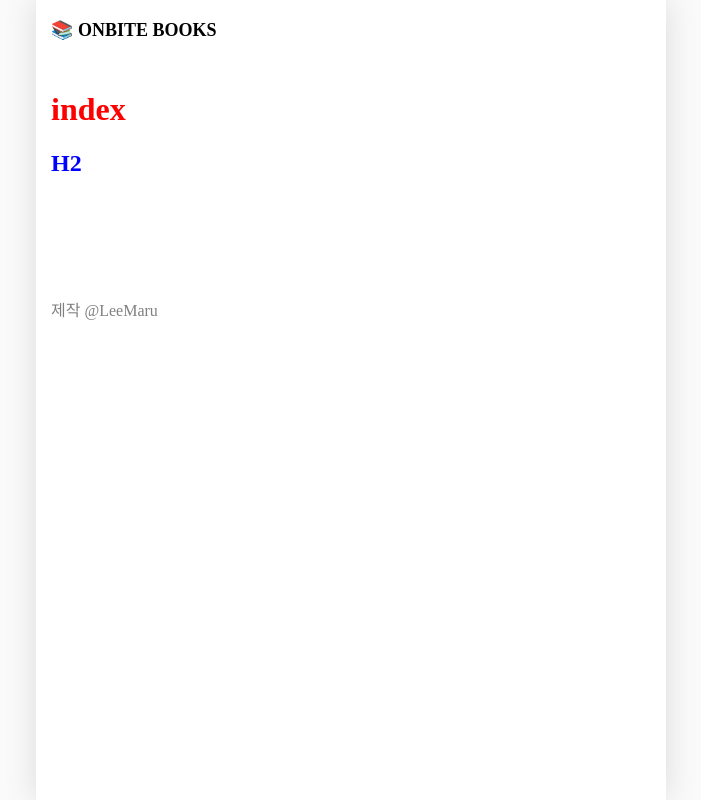
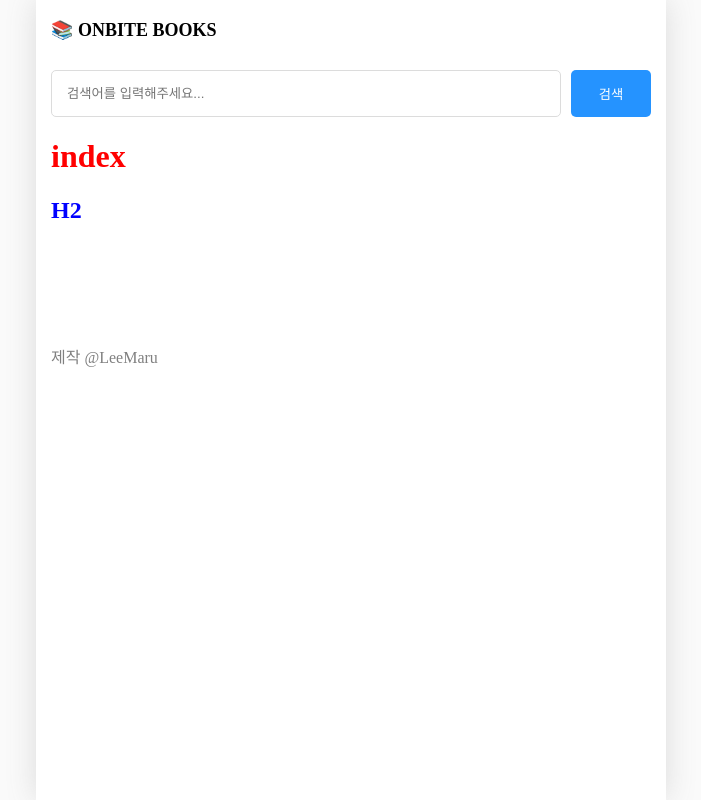
Before and after one commit to maru-dev4905/ONEBITE-NEXTJS, a Next.js app in the folder section02/: page / in a window 1280 px wide. Shown: the whole page, without its empty margins (289-990 px from the left). Built offline with nearby package versions, Linux system fonts and the light colour scheme.

Commit message:
페이지별 레이아웃 설정

```diff
--- /dev/null
+++ b/section02/src/components/searchable-layout.module.css
@@ -0,0 +1,19 @@
+.searchbar_container{
+  display: flex;
+  gap: 10px;
+  margin-bottom: 20px;
+}
+.searchbar_container > input{
+  flex: 1;
+  padding: 15px;
+  border-radius: 5px;
+  border: 1px solid rgb(220, 220, 220);
+}
+.searchbar_container > button{
+  width: 80px;
+  border-radius: 5px;
+  border: none;
+  background-color: rgb(37,147,255);
+  color: white;
+  cursor: pointer;
+}
--- /dev/null
+++ b/section02/src/components/searchable-layout.tsx
@@ -0,0 +1,50 @@
+import { useRouter } from "next/router";
+import { ReactNode, useEffect, useState } from "react";
+import style from './searchable-layout.module.css';
+
+export default function SeachableLayout(
+  {
+    children
+  }:
+  {
+    children:ReactNode
+  }
+){
+
+  const router = useRouter();
+
+  const q = router.query.q as string;
+
+  useEffect(()=>{
+    setSearch(q || "");
+  }, [q]);
+
+  const [search, setSearch] = useState("");
+
+  const onChangeSearch = (e: React.ChangeEvent<HTMLInputElement>) => {
+    setSearch(e.target.value)
+  }
+
+  const onSubmit = () => {
+    if(!search || q === search) return;
+    router.push(`/search?q=${search}`);
+  }
+
+  const onKeyDown = (e: React.KeyboardEvent<HTMLInputElement>) => {
+    if(e.key === "Enter"){
+      onSubmit();
+    }
+  }
+
+  return (
+    <div>
+      <div className={style.searchbar_container}>
+        <input value={search} type="text" placeholder="검색어를 입력해주세요..."
+          onChange={onChangeSearch}
+          onKeyDown={onKeyDown}/>
+        <button onClick={onSubmit}>검색</button>
+      </div>
+      {children}
+    </div>
+  );
+}
--- a/section02/src/pages/_app.tsx
+++ b/section02/src/pages/_app.tsx
@@ -1,13 +1,23 @@
 import GlobalLayout from "@/components/global-layout";
 import "@/styles/globals.css";
+import { NextPage } from "next";
 import type { AppProps } from "next/app";
+import { ReactNode } from "react";
 
-export default function App({ Component, pageProps }: AppProps) {
+type NextPageWithLayout = NextPage & {
+  getLayout?: (page:ReactNode) => ReactNode
+}
+
+export default function App({ Component, pageProps }: AppProps & {
+  Component: NextPageWithLayout;
+}) {
+
+  const getLayout = Component.getLayout ?? ((page: ReactNode)=> page);
 
   return (
     <>
       <GlobalLayout>
-        <Component {...pageProps}></Component>
+        {getLayout(<Component {...pageProps} />)}
       </GlobalLayout>
     </>
   );
--- a/section02/src/pages/index.tsx
+++ b/section02/src/pages/index.tsx
@@ -1,4 +1,6 @@
+import SeachableLayout from '@/components/searchable-layout';
 import style from './index.module.css';
+import { ReactNode } from 'react';
 
 export default function Home() {
   return (
@@ -8,3 +10,8 @@
     </>
   );
 }
+
+
+Home.getLayout = (page: ReactNode) => {
+  return <SeachableLayout>{page}</SeachableLayout>
+}
--- a/section02/src/pages/search/index.tsx
+++ b/section02/src/pages/search/index.tsx
@@ -1,4 +1,6 @@
+import SearchableLayout from "@/components/searchable-layout";
 import { useRouter } from "next/router";
+import { ReactNode } from "react";
 
 export default function Page(){
   const router = useRouter();
@@ -9,3 +11,7 @@
     <h1>Search { q }</h1>
   )
 };
+
+Page.getLayout = (page:ReactNode) => {
+  return <SearchableLayout>{page}</SearchableLayout>
+}
```
